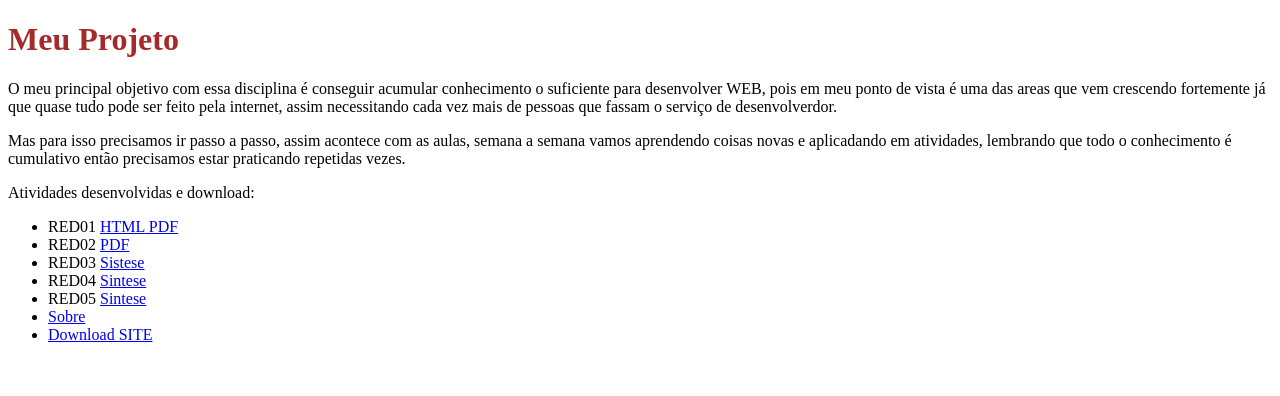
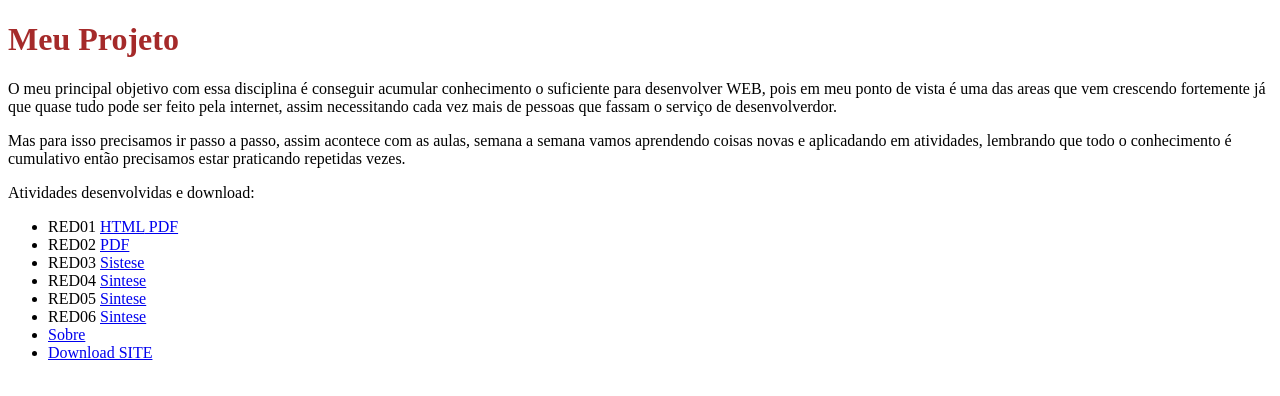
Before and after one commit to GustavoMachenski/Projeto-na-Trilha-do-Aprendizado, a plain HTML site: page index.html in a window 1280 px wide. Drawn offline with Linux system fonts and the light colour scheme.

Commit message:
Adicionando RDE 06 no index

```diff
--- a/index.html
+++ b/index.html
@@ -17,6 +17,7 @@
     <li>RED03 <a href="RDE04-EX02-REF03-Gustavo_Machenski.html">Sistese</a></li>
     <li>RED04 <a href="RDE04-Ex01-Gustavo_Machenski.html">Sintese</a></li>
     <li>RED05 <a href="RDE05_Gustavo_Machenski.html">Sintese</a></li>
+    <li>RED06 <a href="RDE06-Gustavo_Machenski.html">Sintese</a></li>
     <li><a href="sobre.html">Sobre</a></li>
     <li><a href="SITE.zip" download="SITE.zip" type="application/zip">Download SITE</a></li>
 </body>
```
